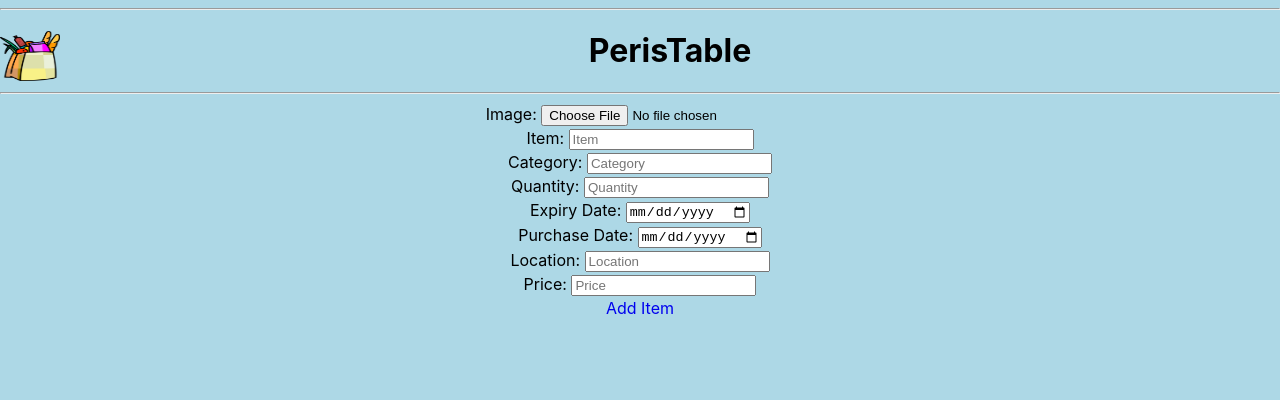
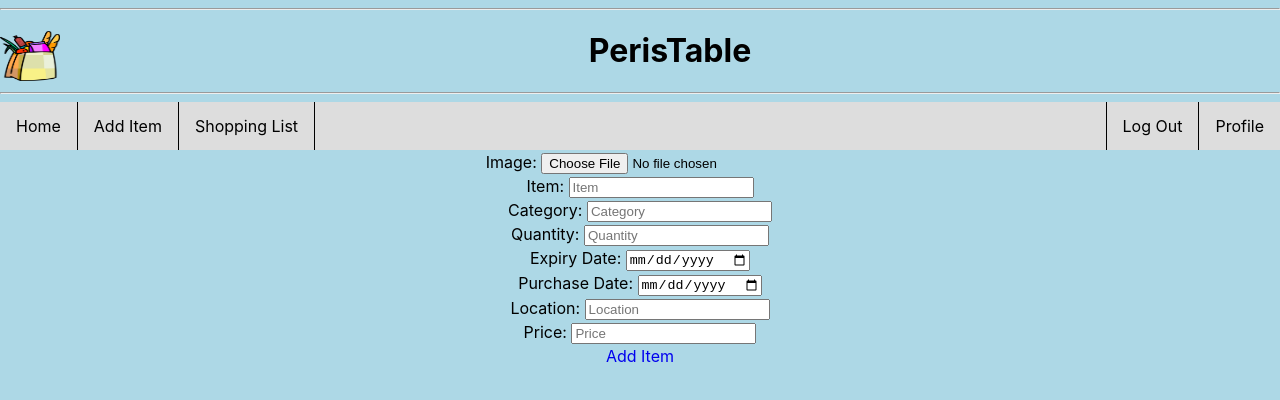
Before and after one commit to tan-weijie/PerisTable, a React (Create React App) app in the folder frontend/: page /add in a window 1280 px wide. Shown: the top 400 px of the page. Built offline with nearby package versions, Linux system fonts and the light colour scheme; no server answers.

Commit message:
update app.js

```diff
--- a/frontend/src/App.js
+++ b/frontend/src/App.js
@@ -54,6 +54,7 @@ function App() {
                 <hr />
                 <main>
                     <Switch>
+
                         <Route exact path={'/'} component={Home} />
                         <Route exact path={'/login'} component={Login} />
                         <Route exact path={'/signup'} component={Signup} />
@@ -62,12 +63,15 @@ function App() {
                         <DashboardPage/>
                         </Route>
                         <Route path="/show/:id">
+                        <Navbar></Navbar>
                             <ShowPage/>
                         </Route>
                         <Route path="/add">
+                        <Navbar></Navbar>
                             <AddPage/>
                         </Route>
                         <Route path="/edit/:id">
+                        <Navbar></Navbar>
                             <EditPage/>
                         </Route>
                     </Switch>
```
